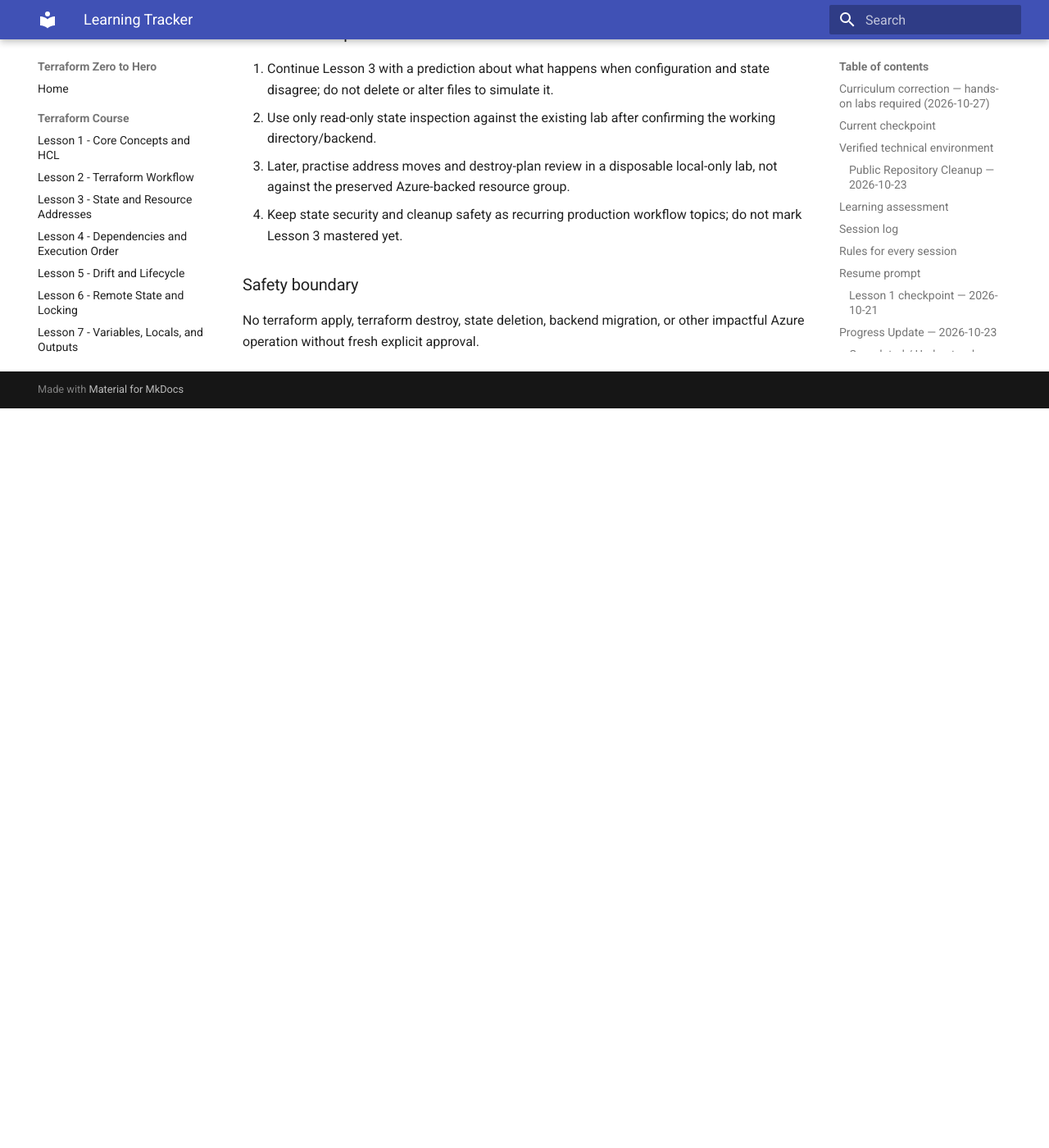
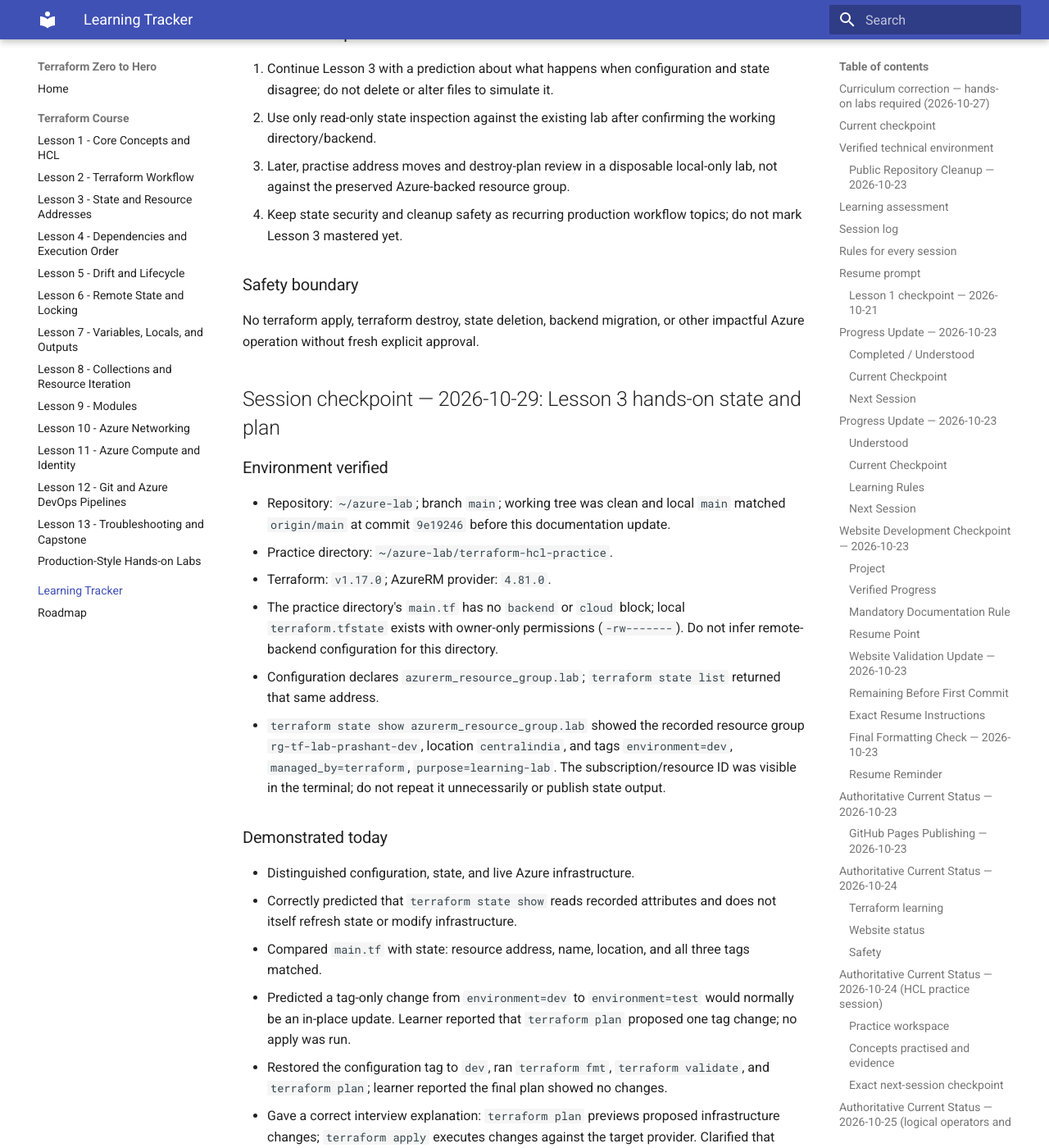
Before and after one commit to pshewale-dev/terraform-azure-lab, an MkDocs documentation site: the page built from docs/LEARNING-PROGRESS.md, in a window 1280 px wide and 1400 px high, scrolled down 30151 px. Shown: the whole window at 82% size. Built offline with MkDocs 1.6.1 and Material for MkDocs 9.7.7, drawn with Linux system fonts in a browser that asks for light colours; before the commit the page ends 30649 px from its top, so only the background shows below that; some of the changed text lies outside the part shown.

Commit message:
docs: record Lesson 3 hands-on state checkpoint

```diff
--- a/docs/LEARNING-PROGRESS.md
+++ b/docs/LEARNING-PROGRESS.md
@@ -822,3 +822,35 @@ Do not run `terraform apply`, `terraform destroy`, or impactful Azure operations
 
 ### Safety boundary
 No terraform apply, terraform destroy, state deletion, backend migration, or other impactful Azure operation without fresh explicit approval.
+
+## Session checkpoint — 2026-10-29: Lesson 3 hands-on state and plan
+
+### Environment verified
+- Repository: `~/azure-lab`; branch `main`; working tree was clean and local `main` matched `origin/main` at commit `9e19246` before this documentation update.
+- Practice directory: `~/azure-lab/terraform-hcl-practice`.
+- Terraform: `v1.17.0`; AzureRM provider: `4.81.0`.
+- The practice directory's `main.tf` has no `backend` or `cloud` block; local `terraform.tfstate` exists with owner-only permissions (`-rw-------`). Do not infer remote-backend configuration for this directory.
+- Configuration declares `azurerm_resource_group.lab`; `terraform state list` returned that same address.
+- `terraform state show azurerm_resource_group.lab` showed the recorded resource group `rg-tf-lab-prashant-dev`, location `centralindia`, and tags `environment=dev`, `managed_by=terraform`, `purpose=learning-lab`. The subscription/resource ID was visible in the terminal; do not repeat it unnecessarily or publish state output.
+
+### Demonstrated today
+- Distinguished configuration, state, and live Azure infrastructure.
+- Correctly predicted that `terraform state show` reads recorded attributes and does not itself refresh state or modify infrastructure.
+- Compared `main.tf` with state: resource address, name, location, and all three tags matched.
+- Predicted a tag-only change from `environment=dev` to `environment=test` would normally be an in-place update. Learner reported that `terraform plan` proposed one tag change; no apply was run.
+- Restored the configuration tag to `dev`, ran `terraform fmt`, `terraform validate`, and `terraform plan`; learner reported the final plan showed no changes.
+- Gave a correct interview explanation: `terraform plan` previews proposed infrastructure changes; `terraform apply` executes changes against the target provider. Clarified that `apply` can generate a fresh plan unless applying a saved plan file.
+
+### Status and evidence boundary
+- Lesson 3 remains **IN PROGRESS**. Today's concepts are **PRACTISED / VERIFIED for this exercise**, not globally mastered.
+- No `terraform apply`, `terraform destroy`, state mutation, or Azure resource change was performed in this session.
+- A no-change plan means Terraform found no changes to propose based on configuration, state, and the provider's refreshed view; it is not a universal guarantee that every external aspect of Azure has been audited.
+
+### Next session
+1. Resume Lesson 3, not the repeated multiple-choice quiz chain.
+2. Use one small practical scenario to distinguish state address, configuration reference, and live resource; avoid modifying the preserved Azure resource group.
+3. Continue with read-only checks and prediction-first reasoning, then one troubleshooting drill and an interview explanation.
+4. Update lesson notes and progress only with demonstrated evidence; do not mark Lesson 3 mastered yet.
+
+### Safety
+Preserve `rg-tf-lab-prashant-dev`, its state, and the separate `vm-practice/hub-spoke-lab`. No `apply`, `destroy`, state modification, or impactful Azure action without fresh explicit approval.
```
